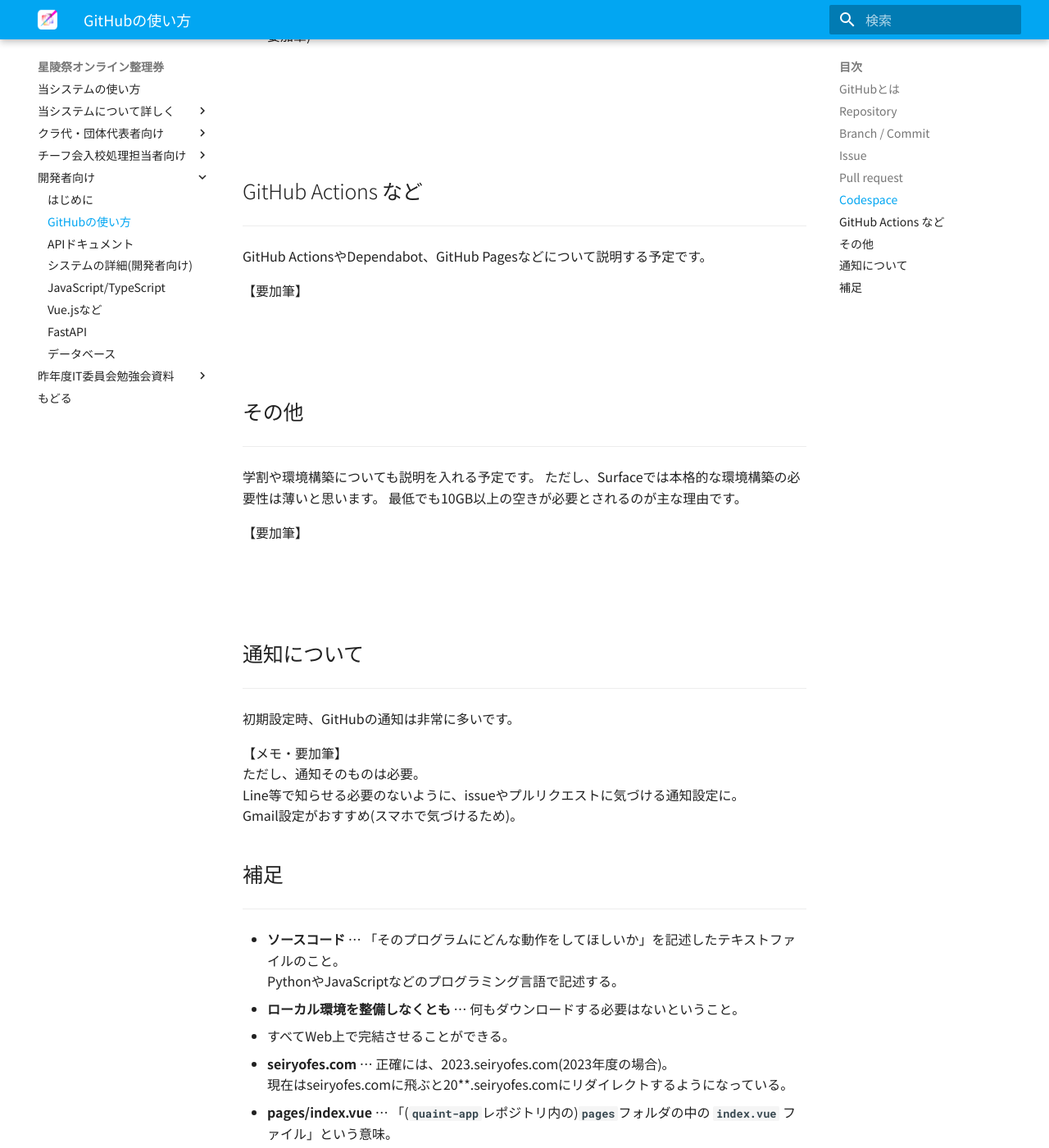
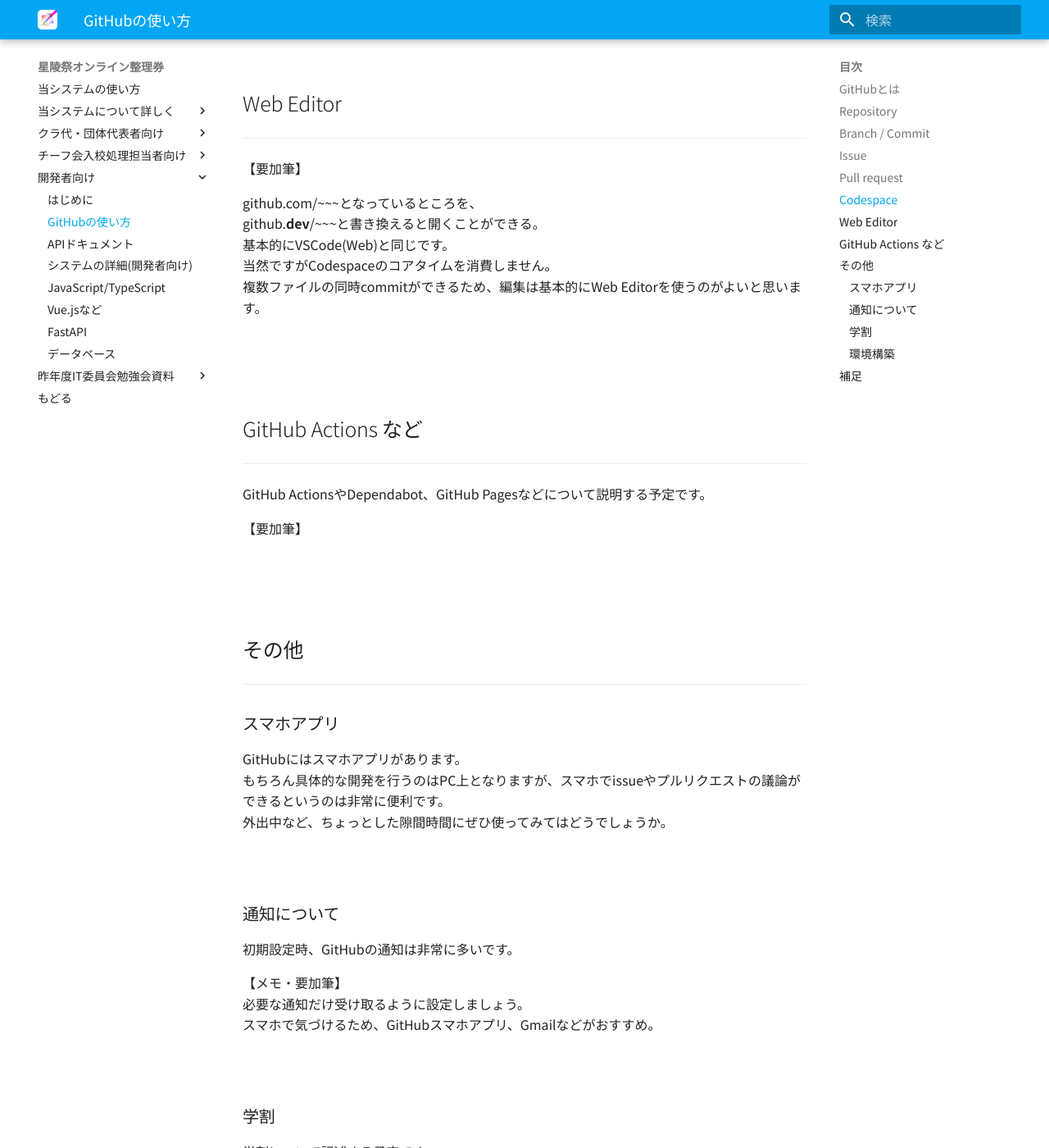
Before and after one commit to hibiya-itchief/quaint-docs, an MkDocs documentation site: the page built from docs/developer/github.md, in a window 1280 px wide and 1400 px high, scrolled down 10813 px. Shown: the whole window at 82% size. Built offline with MkDocs 1.6.1 and Material for MkDocs 9.7.7, drawn with Linux system fonts in a browser that asks for light colours; some of the changed text lies outside the part shown.

Commit message:
githubおよびindex.mdの更新

```diff
--- a/docs/developer/github.md
+++ b/docs/developer/github.md
@@ -24,7 +24,7 @@
 この中にたくさんのファイルやフォルダが入っています。<br>
 
 IT委員会のGitHubの [Overview](https://github.com/hibiya-itchief) ではレポジトリの一覧が表示されます。<br>
-レポジトリ名の横に**`Public`**と書かれている場合、外部の人が中身を見ることができます。個人情報に注意しましょう。<br>
+レポジトリ名の横に **`Public`** と書かれている場合、外部の人が中身を見ることができます。個人情報に注意しましょう。<br>
 <br>
 
 各レポジトリについては以下の通りです。<dl>
@@ -35,25 +35,16 @@
 <dt>quaint-docs</dt>
 <dd>現在開いているこのサイトの中身です。多くのファイルが .md 形式で、1つ1つが1ページに対応しています。</dd>
 <dt>general</dt>
-<dd>唯一Privateレポジトリ(非公開)で、IT委員会内部についての情報などを入れる予定となっています。</dd>
+<dd>唯一Privateレポジトリ(非公開のレポジトリ)で、IT委員会内部についての情報などを入れる予定となっています。</dd>
 </dl>
 <br>
 
-ここでは例として [quaint-app](https://github.com/hibiya-itchief/quaint-app/tree/develop) レポジトリの**`develop`**[ブランチ](#branch)(後述)を使って説明します。<br>
+ここでは例として [quaint-app](https://github.com/hibiya-itchief/quaint-app/tree/develop) レポジトリの **`develop`** [ブランチ](#branch)(後述)を使って説明します。<br>
 
 ![画像](images/github-2.png)
 赤枠の内容を上から順に説明します。<br>
 
-検索ボックスでは、<br>
-
-* IT委員会という組織(Organization)の中<br>
-* 現在開いているレポジトリの中<br>
-
-のどちらで検索するのか決めることができます。<br>
-ただし、この検索はあまりヒットしない(検索が厳しい)イメージなので気を付けてください。<br>
-<br>
-
-次に、一番左の[Code](https://github.com/hibiya-itchief/quaint-app/tree/develop)ではソースコードの一覧が表示されます。<br>
+一番左の[Code](https://github.com/hibiya-itchief/quaint-app/tree/develop)ではソースコードの一覧が表示されます。<br>
 
 [Issues](https://github.com/hibiya-itchief/quaint-app/issues)では、このレポジトリ内のissue一覧が表示されます。後で詳しくやります。<br>
 
@@ -63,8 +54,6 @@
 次の赤枠は、現在開いている[branch](#branch-commit)を示しています。<br>
 
 その右には現在このレポジトリにあるbranchの数が示され、押すとbranch一覧のページに飛びます。後で詳しくやります。<br>
-
-右から2番目のAdd fileではファイルを追加することができます。<br>
 
 右端のCodeというのは[Codespace](#codespace)を作るためのボタンです。後で詳しくやります。<br>
 <br>
@@ -83,7 +72,7 @@
 
 内容を編集して、[Commit](#branch-commit)をします(Ctrl + Sでも可)。後で詳しくやります。<br>
 
-ただし、この画面で編集することはまれで、[Codespace](#codespace)で行うことが多いです。<br><br><br><br>
+ただし、この画面で編集することはまれで、[Web Editor](#web-editor)あるいは[Codespace](#codespace)で行うことが多いです。<br><br><br><br>
 
 ## Branch / Commit
 ---
@@ -98,27 +87,25 @@
 ![画像](images/github-4.png)
 branch一覧のページです。<br>
 
-**`Default Branch`**は **`main`** となっていますが、<br>
-実質本流にあたるのは **`main`** ブランチ、**`develop`**ブランチの2つです。<br>
+ **`Default Branch`** は **`develop`** となっていますが、<br>
+それに加えて **`main`** ブランチも重要なブランチとなっています。
 この2つは直接編集ができないようになっています。<br>
 
-**`main`**は[seiryofes.com](#_3)の中身にあたります。<br>
+ **`main`** は[seiryofes.com](#_3)の中身にあたります。<br>
 
-**`develop`**は開発における本流で、<br>
+ **`develop`** は開発における本流で、<br>
 ほとんどのbranchは **`develop`** から分流され、<br>
-**`develop`**にプルリクエストします。<br>
-**`main`**を **`develop`** と同じにすることで、seiryofes.comの内容が最新版になるということになります。<br>
+ **`develop`** に[マージ](#pull-request)されます。<br>
+ **`develop`** を **`main`** にマージすることで、seiryofes.comの内容が更新され、最新版になるということです。<br>
 
 
-**`Active branches`**は３か月以内にcommitがあったbranchで、<br>
-**`Stale Branches`**はそれより古いもののことです。特に語ることはありません。<br>
+ **`Active branches`** は３か月以内にcommitがあったbranchで、<br>
+ **`Stale Branches`** はそれより古いもののことです。特に語ることはありません。<br>
 
 ![画像](images/github-5.png)
 branchを作る際は、名前と、源流を指定されます。<br>
 ふつう源流は **`develop`** でよいと思います(ふつう変更箇所を **`develop`** に結合するため)。<br>
-ただし、**`Default Branch`**が **`main`** ブランチなので、新しく作った時点では **`main`** がプルリクエスト先となっています。<br>
-注意しましょう。<br>
-私[@hibiyahibiyahibiya](https://github.com/orgs/hibiya-itchief/people/hibiyahibiyahibiya)は、ブランチ名を基本 **`#(issueの番号)-内容`** としています。<br>
+私[@hibiyahibiyahibiya](https://github.com/orgs/hibiya-itchief/people/hibiyahibiyahibiya)は、ブランチ名を基本 **`#(issueの番号)-(内容)`** としています。<br>
 
 また、[issue](#issue)の方からもbranchをつくることができます。<br>
 
@@ -127,25 +114,25 @@
 
 ![画像](images/github-7.png)<br>
 そうすると、このように最初から<br>
-**`(issueの番号)-(issueの題名)`**<br>
+ **`(issueの番号)-(issueの題名)`** <br>
 という名前でつくることができます。<br>
 
 ![画像](images/github-8.png)<br>
-また、ファイル編集画面で編集後、右上の「Commit changes...」というボタンを押すか「Ctrl+S」を押すと、Commitができます。<br>
+また、先述のファイル編集画面で編集後、右上の「Commit changes...」というボタンを押すか「Ctrl+S」を押すと、**Commit**ができます。<br>
 (ファイルの内容がひとつも変わっていないと、押しても出てきません)<br>
 
 Commitとは、branch内で編集内容を更新することです。<br>
 
-commitにはどのような変更を行ったのかを書いておきます。<br>
+commit名にはどのような変更を行ったのかを書いておきます。<br>
 また、commitは「編集」とは違い、軌跡を残すというイメージの方がよいです。<br>
 
 ![画像](images/github-9.png)
-編集のつもりでcommitを使っていたときの画像です。<br>
+編集中の試行錯誤を全てcommitで行っていたときの画像です。<br>
 同じ轍は踏まないようお願いします。<br>
-代わりに、後に記述する[Codespace](#codespace)内で編集を行いましょう。<br>
+代わりに、後に記述する[Codespace](#codespace)内か[Web Editor](#web-editor)内で編集を行いましょう。<br>
 
 また、**`main`**ブランチ・**`develop`**ブランチではcommitはできず、代わりに「 *Propose changes* 」となります。<br>
-この両branchを編集したいなら、新しくbranchを作って、そこでcommitしてプルリクエストしてくださいということです。<br><br><br><br>
+この両branchを編集したいなら、新しくbranchを作って、そこでcommitしてマージしてくださいということです。<br><br><br><br>
 
 ## Issue
 ---
@@ -173,7 +160,9 @@
 <br><br><br><br>
 ## Pull request
 ---
-プルリクエストとは、本流とbranchの間の変更箇所を結合して本流の一部にする機能のことです。<br>
+プルリクエストとは、本流とbranchの間の変更箇所を結合して本流の一部にするための機能のことです。<br>
+(以下、結合することをマージと言う)<br>
+正確には、マージしたいというお願いのことです。<br>
 長いのでPRと略すこともあります。<br>
 
 
@@ -182,15 +171,15 @@
 
 [プルリクエストのページ](https://github.com/hibiya-itchief/quaint-app/pulls)(quaint-app)<br>
 
-Openの方には緑色のマークのプルリクエストがあり、これは結合待ちであることを示している。<br>
-Closedの方に紫色・赤色のマークのものがあり、前者は無事結合されたこと、後者は何らかの理由があって結合されず閉じられたものであることを示しています。<br>
+Openの方には緑色のマークのプルリクエストがあり、これはマージ待ちであることを示している。<br>
+Closedの方に紫色・赤色のマークのものがあり、前者は無事マージされたこと、後者は何らかの理由があってマージされず閉じられたものであることを示しています。<br>
 
 名前の右についている緑色のチェックやオレンジ色の丸、赤色のバツは確認してくれるbotによるもの。<br>
-詳しくは要加筆。<br>
+詳しくは【要加筆】。<br>
 
 プルリクエスト内では、<br>
 Review … プルリクエストを精査する人のこと。指定できる。<br>
-Reviewの仕方については要加筆。<br><br><br><br>
+Reviewの仕方については【要加筆】。<br><br><br><br>
 
 
 
@@ -211,17 +200,34 @@
 また、設定でVSCode(アプリ)が開くようにもできます。<br>
 最初にVSCode(アプリ)をインストールします（説明を省くか要検討）。<br>
 ここの設定で変えられます（要加筆）。<br>
+アプリの方がリアルタイムでエラーを見つけてくれるから便利(要加筆)。<br>
 
 VSCode(アプリ)で **`quaint-app`** レポジトリを開発する場合、アドレスバーを127.0.0.1:3000からlocalhost:3000に変更しましょう。<br>
-そうすることでログイン処理ができます(どこで指定しているのか要加筆)<br>
+そうすることでログイン処理ができます。<br>
+[ここ](https://github.com/hibiya-itchief/quaint-docs/pull/21#discussion_r1270231270)で指定されていることを記す。<br>
 
-* 最初にyarnを入れること(終了コード127)
+* 最初にyarnを入れること(終了コード127)<br>
+(設定で不要にする予定)
 * yarn run devあるいはエクスプローラーのdevを押してプレビュー(同時に[GitHub Pages](#github-actions)の軽い説明)
 * yarn run lintfixあるいはエクスプローラーlintfixで整形
 (lintエラーを紹介)
 * docsの場合はCtrl+F5(Surfaceの場合、キーボード左下のFnボタンを押して光らせてから。要加筆)
 
+コアタイムの説明も入れる。
+そのため使わないときはstopさせたり、もう使わないものは削除したりすること。
+
+
 <br><br><br><br>
+
+## Web Editor
+---
+【要加筆】<br>
+
+github.com/~~~となっているところを、<br>
+github.**dev**/~~~と書き換えると開くことができる。<br>
+基本的にVSCode(Web)と同じです。<br>
+当然ですがCodespaceのコアタイムを消費しません。<br>
+複数ファイルの同時commitができるため、編集は基本的にWeb Editorを使うのがよいと思います。<br><br><br><br>
 
 ## GitHub Actions など
 ---
@@ -231,22 +237,28 @@
 
 ## その他
 ---
-学割や環境構築についても説明を入れる予定です。
-ただし、Surfaceでは本格的な環境構築の必要性は薄いと思います。
-最低でも10GB以上の空きが必要とされるのが主な理由です。
+### スマホアプリ
+GitHubにはスマホアプリがあります。<br>
+もちろん具体的な開発を行うのはPC上となりますが、スマホでissueやプルリクエストの議論ができるというのは非常に便利です。<br>
+外出中など、ちょっとした隙間時間にぜひ使ってみてはどうでしょうか。<br><br><br>
 
-【要加筆】<br><br><br><br>
-
-
-## 通知について
----
-初期設定時、GitHubの通知は非常に多いです。
+### 通知について
+初期設定時、GitHubの通知は非常に多いです。<br>
 
 【メモ・要加筆】<br>
-ただし、通知そのものは必要。<br>
-Line等で知らせる必要のないように、issueやプルリクエストに気づける通知設定に。<br>
-Gmail設定がおすすめ(スマホで気づけるため)。<br>
+必要な通知だけ受け取るように設定しましょう。<br>
+スマホで気づけるため、GitHubスマホアプリ、Gmailなどがおすすめ。<br><br><br>
 
+### 学割
+学割について記述する予定です。<br>
+【要加筆】<br><br><br>
+
+### 環境構築
+
+私は本格的な環境構築の必要性は薄いと思います。<br>
+(ただしVSCodeだけは入れてほしい)<br>
+全生徒の所持するSurfaceには、環境を構築できるほどの容量がないというのが主な理由です。<br>
+【要加筆】<br><br><br><br>
 
 
 ## 補足
--- a/docs/developer/index.md
+++ b/docs/developer/index.md
@@ -5,7 +5,7 @@
 
 ## 開発者向けページの扱い
 ---
-<span style="color: red;">**2023年7月21日現在、まだ最低限の内容しかできていません。申し訳ありません。**</span><br>
+<span style="color: red;">**2023年8月現在、まだ最低限の内容のみとなっております。**</span><br>
 <br>
 
 開発者向けページは、技術部員が星陵祭オンライン整理券システム関連の技術を獲得するために用意されています。<br>
@@ -15,9 +15,9 @@
 検索すればすぐ理解できると考えて省いているものもあります。<br>
 <br>
 
-また、文章が読みづらかったり分かりづらかったり、古い情報が散見されたり新しく追加すべき内容があったり、単純に誤っていたりした場合は、全然編集してもらって構いません。<br>
+また、文章が読みづらかったり分かりづらかったり、古い情報が散見されたり新しく追加すべき内容があったり、単純に誤っていたりした場合は編集してもらって構いません。<br>
 ただし、外部の方も閲覧することができるページであることには注意してください。<br>
-特に、[リンク切れ](#_7)には注意しなければいけません。<br>
+また、[リンク切れ](#_7)にも注意しなければいけません。<br>
 <br>
 
 開発者向けページ含むこの<https://hibiya-itchief.github.io/quaint-docs/>というサイトの編集方法については[このサイトの編集について](#_8)を参照してください。
@@ -33,10 +33,10 @@
 多少理解できていなくても、後々理解できることがあるので、「そういうものがあるんだな」ぐらいに思って飲み込んでください。<br>
 <br>
 
-ここからは基本的にGitHubというサービスを使って開発を行っていくことになります。<br>
+ここからは基本的に**GitHub**というサービスを使って開発を行っていくことになります。<br>
 [GitHubの使い方](https://hibiya-itchief.github.io/quaint-docs/developer/github/)に目を通してください。<br>
 
-GitHubはこれから当システムに関わるのであれば何度も使うことになりますので、最初から全てを覚えようとせず、使う中で覚えていくのをおすすめします。<br>
+GitHubはこれから当システムに関わるのであれば何度も使うことになりますので、最初から全てを覚えようとせず、使う中で覚えていくのもよいと思います。<br>
 
 具体的な[ソースコード](#_9)を扱う過程で、各種、開発者向けのページを参照し、技術を会得しましょう。<br>
 <br>
@@ -49,6 +49,10 @@
 
 GitHubの使い方指南の一環としてGitHubを扱って何らかのページを作らせる。<br>
 「画像は一応要所要所で用意してはいるが、その間を満たす画面たちは実際に扱ってみないと学ぶことができない」のような内容を記す。
+
+また、VSCodeを入れてほしいことも述べる。これが唯一のダウンロードするもの。非常に効率的になるため、欠かすことはできないと思う。
+
+
 <br><br><br><br>
 
 ## 開発における大切なこと
@@ -61,9 +65,9 @@
 「困難は分割せよ」のイメージです。
 * **既製品を複製・模倣する**<br>
 ソースコードは0から作るものではありません。基本的に既製品をコピーして必要部分を削ったり追加したりして作ります。<br>
-また、わからないところがあった時の心構えについても。<br>
+また、わからないところがあった際、基本的には検索すればよいのですが、必ずしも解決しないことがあります。<br>
 検索で出てくるサイト中のソースコードとは、同じ言語であっても前提が大幅に違います。<br>
-もちろんネットの内容で解決するときはありますが、案外、先輩たちの手がけたソースコードの中に答えがあったりします。行き詰まったらぜひ。
+もちろんネットの内容で解決すればよいですが、案外、先輩たちの手がけたソースコードの中に答えがあったりします。行き詰まったらぜひ。
 <br><br><br><br>
 
 ## その他基礎知識
@@ -87,17 +91,16 @@
 
 ### Markdown記法
 ただ文章の連なったプレーンテキストと違い、記号を使うことで、<br>
-太字や斜体などの装飾、画像や[ハイパーリンク](#_7)の挿入などができるという記法。<br>
-**`.md`**ファイルはMarkdown記法で書かれる。<br>
+太字や斜体などの装飾、画像や[ハイパーリンク](#_7)の挿入などができるという記法です。<br>
+ **`.md`** ファイルはMarkdown記法で書かれます。<br>
+実際に装飾された状態はプレビューと呼ばれ、VSCodeには右上にプレビューを表示するボタンがあります。<br>
+
+Markdown記法について述べたサイトはたくさんあるので、このページでは書かないことにします。<br>
+[一例](https://qiita.com/kamorits/items/6f342da395ad57468ae3)はこちら。<br><br><br>
 
 
-【メモ・要加筆】<br>
-
-具体的な書き方を記述する。
-<br><br>
-
 ### フレームワーク
-よく使う機能を開発済の状態で集約したキットのようなもの。開発が効率的になる。**ライブラリ** や **パッケージ** というのも似たような意味。
+よく使う機能を開発済の状態で集約したキットのようなものです。開発が効率的になります。**ライブラリ** や **パッケージ** というのも似たような意味です。
 <br><br>
 
 ### その他
@@ -122,7 +125,9 @@
 
 Markdown記法で書かれる **`.md`** ファイルが主な構成要素。<br>
 [その他基礎知識](#markdown)で解説予定。<br>
-また、リンク切れ対策のためページを消す場合には告知するべきだという旨も記述する。
+
+【要加筆】
+また、リンク切れ対策のため、ページを削除する場合には告知するべきだという旨も記述する。
 <br><br><br><br>
 
 ## 補足
```
Also changed, not shown: docs/developer/images/github-2.png.
